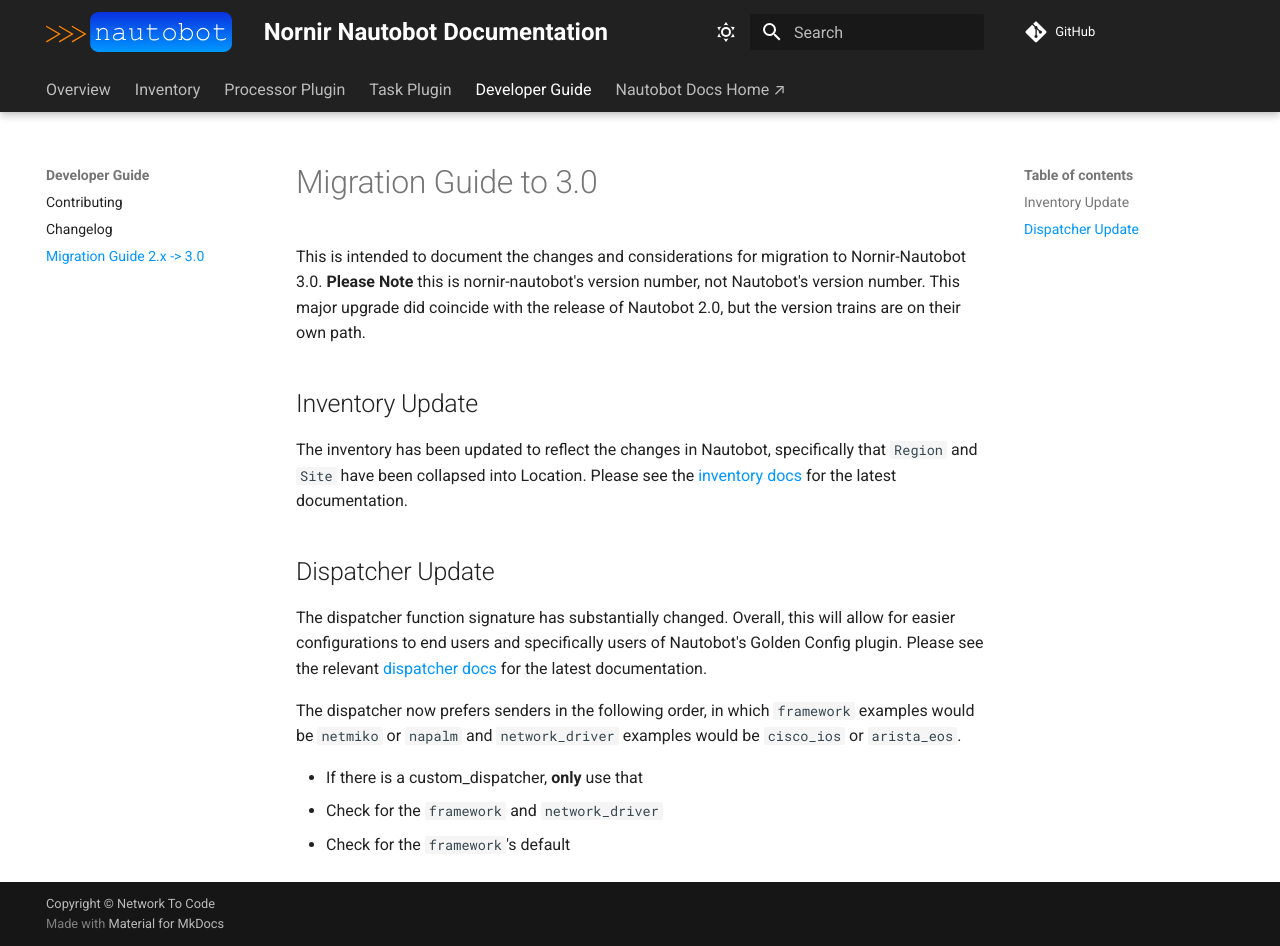
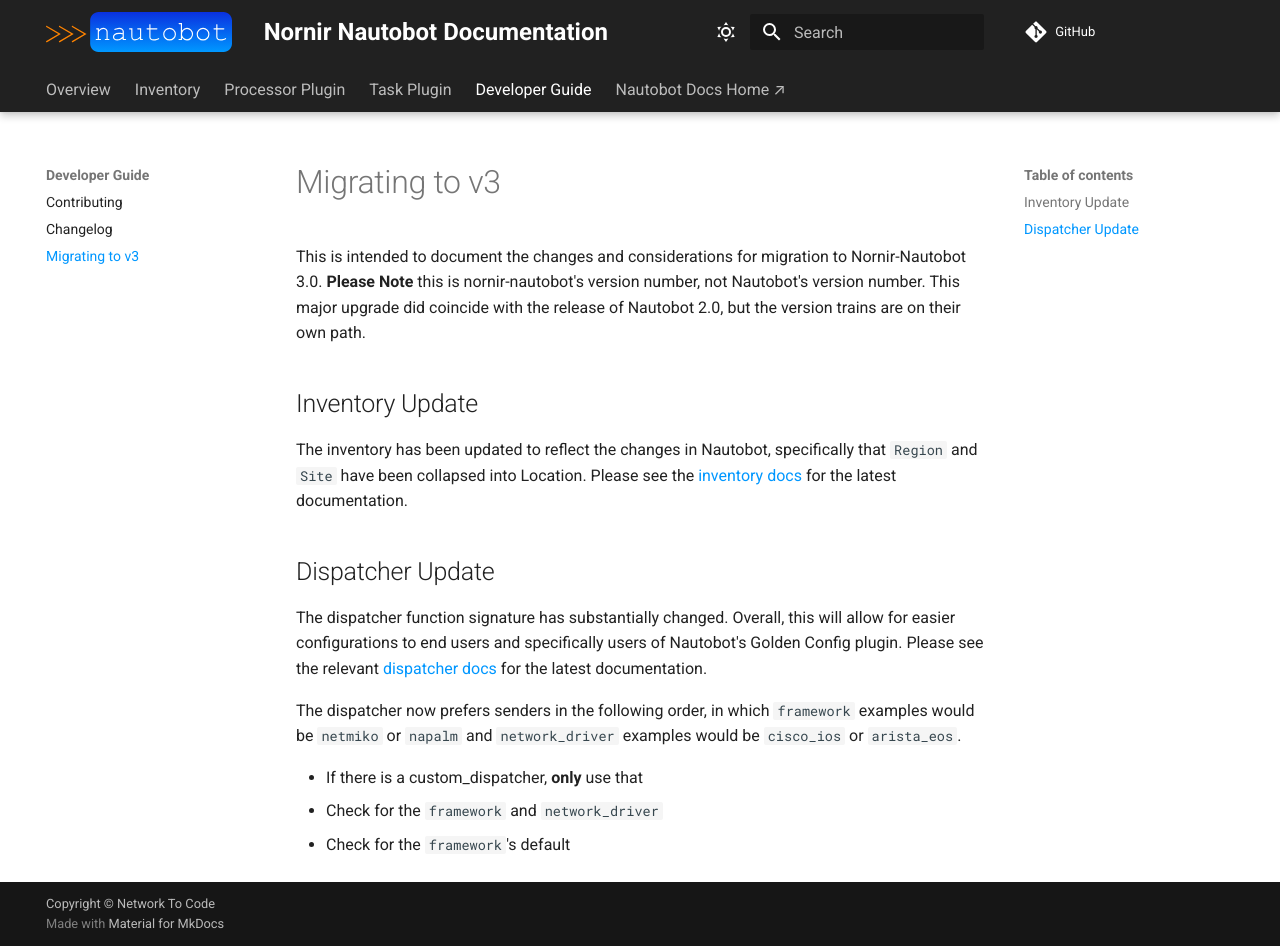
Before and after one commit to nautobot/nornir-nautobot, an MkDocs documentation site: the page built from docs/dev/migrating_to_v3.md, in a window 1280 px wide and 946 px high. Built offline with MkDocs 1.6.1 and Material for MkDocs 9.7.7, drawn with Linux system fonts in a browser that asks for light colours; comment, search, counter and statistics services are not loaded.

Commit message:
Update migration guide name to be more standard

```diff
--- a/docs/dev/migrating_to_3.md
+++ b/docs/dev/migrating_to_v3.md
@@ -1,4 +1,4 @@
-# Migration Guide to 3.0
+# Migrating to v3
 
 This is intended to document the changes and considerations for migration to Nornir-Nautobot 3.0. **Please Note** this is nornir-nautobot's version number, not Nautobot's version number. This major upgrade did coincide with the release of Nautobot 2.0, but the version trains are on their own path.
 
--- a/mkdocs.yml
+++ b/mkdocs.yml
@@ -99,5 +99,5 @@
   - Developer Guide:
       - Contributing: "dev/CONTRIBUTING.md"
       - Changelog: "dev/CHANGELOG.md"
-      - Migration Guide 2.x -> 3.0: "dev/migrating_to_3.md"
+      - Migrating to v3: "dev/migrating_to_v3.md"
   - Nautobot Docs Home ↗︎: "https://docs.nautobot.com/"
```
